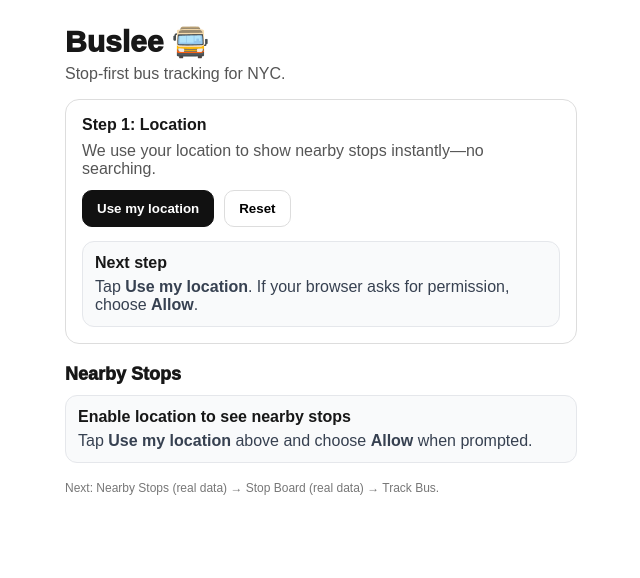
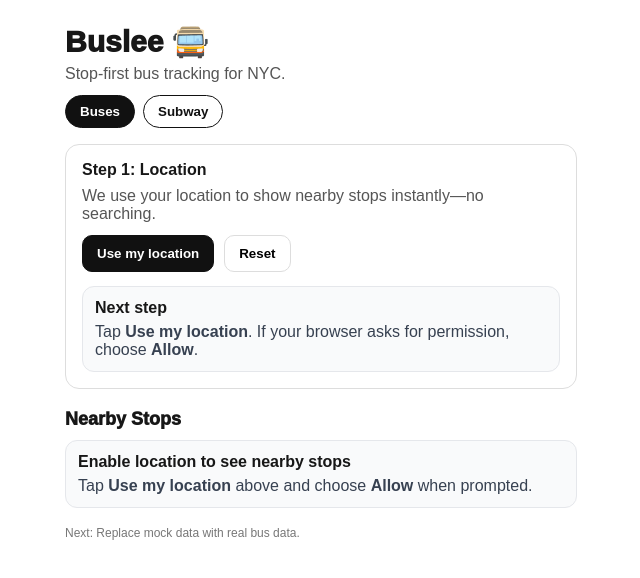
Before and after one commit to pariswatches1/nyc-bus-tracker, a Next.js app in the folder apps/web/: page / in a window 1280 px wide. Shown: the top 578 px of the page, without its empty margins (319-959 px from the left). Built offline with nearby package versions, Linux system fonts and the light colour scheme.

Commit message:
Add Subway mode toggle and mock Times Sq arrivals

```diff
--- a/apps/web/src/app/page.tsx
+++ b/apps/web/src/app/page.tsx
@@ -69,7 +69,7 @@
   );
 }
 
-function ArrivalPill({ a }: { a: ArrivalChip }) {
+function ArrivalPill({ a, showScheduled }: { a: ArrivalChip; showScheduled: boolean }) {
   return (
     <span
       style={{
@@ -94,21 +94,47 @@
       >
         {a.route}
       </span>
-      <span>{a.minutes} min</span>
-      <ConfidencePill kind={a.kind} />
+      <span style={{ color: "#222222" }}>{a.minutes} min</span>
+      {(a.kind === "live" || showScheduled) && <ConfidencePill kind={a.kind} />}
     </span>
   );
 }
 
 /** ---------------- Page ---------------- */
 export default function Home() {
+  const [mode, setMode] = useState<"bus" | "subway">("bus");
   const [geo, setGeo] = useState<GeoState>({ status: "idle" });
   const [selectedStop, setSelectedStop] = useState<StopCard | null>(null);
+  const [showLocationDetails, setShowLocationDetails] = useState(false);
 
   const canUseGeo = useMemo(() => typeof navigator !== "undefined" && !!navigator.geolocation, []);
 
+  function setModeSafe(next: "bus" | "subway") {
+    setMode(next);
+    setSelectedStop(null);
+  }
+
+  /** Subway: start with ONE hardcoded station (so we don't get lost). */
+  const subwayMockStops: StopCard[] = useMemo(
+    () => [
+      {
+        stopId: "TSQ",
+        name: "Times Sq – 42 St",
+        distanceM: 0,
+        arrivals: [
+          { route: "1 Uptown", minutes: 2, kind: "live" },
+          { route: "1 Downtown", minutes: 5, kind: "live" },
+          { route: "2 Uptown", minutes: 1, kind: "live" },
+        ],
+      },
+    ],
+    []
+  );
+
   /** Mock nearby stops (Step 2). Later we replace with real MTA data. */
   const mockStops = useMemo<StopCard[]>(() => {
+    if (mode === "subway") return subwayMockStops;
+
     const base: StopCard[] = [
       {
         stopId: "MTA_STOP_1",
@@ -140,7 +166,19 @@
       },
     ];
     return base;
-  }, []);
+  }, [mode, subwayMockStops]);
+
+  /** For Nearby Stops/Stations: show ONLY the soonest arrival per route label. */
+  const nearbyDisplayStops = useMemo<StopCard[]>(() => {
+    return mockStops.map((s) => {
+      const bestByRoute = new Map<string, ArrivalChip>();
+      for (const a of s.arrivals) {
+        const prev = bestByRoute.get(a.route);
+        if (!prev || a.minutes < prev.minutes) bestByRoute.set(a.route, a);
+      }
+      return { ...s, arrivals: Array.from(bestByRoute.values()).sort((a, b) => a.minutes - b.minutes) };
+    });
+  }, [mockStops]);
 
   function requestLocation() {
     if (!canUseGeo) {
@@ -173,6 +211,39 @@
       <header>
         <h1 style={{ fontSize: 30, fontWeight: 950, margin: 0 }}>Buslee 🚍</h1>
         <p style={{ marginTop: 6, color: "#555" }}>Stop-first bus tracking for NYC.</p>
+
+        {/* Mode toggle */}
+        <div style={{ marginTop: 12, display: "flex", gap: 8 }}>
+          <button
+            onClick={() => setModeSafe("bus")}
+            style={{
+              padding: "8px 14px",
+              borderRadius: 999,
+              border: "1px solid #111",
+              background: mode === "bus" ? "#111" : "#fff",
+              color: mode === "bus" ? "#fff" : "#111",
+              fontWeight: 900,
+              cursor: "pointer",
+            }}
+          >
+            Buses
+          </button>
+
+          <button
+            onClick={() => setModeSafe("subway")}
+            style={{
+              padding: "8px 14px",
+              borderRadius: 999,
+              border: "1px solid #111",
+              background: mode === "subway" ? "#111" : "#fff",
+              color: mode === "subway" ? "#fff" : "#111",
+              fontWeight: 900,
+              cursor: "pointer",
+            }}
+          >
+            Subway
+          </button>
+        </div>
       </header>
 
       {/* Step 1: Location */}
@@ -211,6 +282,7 @@
             onClick={() => {
               setGeo({ status: "idle" });
               setSelectedStop(null);
+              setShowLocationDetails(false);
             }}
             style={{
               padding: "10px 14px",
@@ -243,8 +315,31 @@
                 background: "#ecfdf5",
               }}
             >
-              <div style={{ fontWeight: 950, marginBottom: 6 }}>Location received ✅</div>
-              <div style={{ fontFamily: "ui-monospace, SFMono-Regular, Menlo, monospace" }}>
+              <div style={{ fontWeight: 950, marginBottom: 6 }}>Location found ✅</div>
+
+              <button
+                onClick={() => setShowLocationDetails((v) => !v)}
+                style={{
+                  border: "none",
+                  background: "transparent",
+                  padding: 0,
+                  color: "#065f46",
+                  fontWeight: 900,
+                  cursor: "pointer",
+                }}
+              >
+                {showLocationDetails ? "Hide details" : "Show details"}
+              </button>
+
+              {showLocationDetails && (
+                <>
+                  <div
+                    style={{
+                      marginTop: 10,
+                      fontFamily: "ui-monospace, SFMono-Regular, Menlo, monospace",
+                      color: "#064e3b",
+                    }}
+                  >
                     lat: {fmt(geo.lat)} <br />
                     lon: {fmt(geo.lon)} <br />
                     accuracy: ~{Math.round(geo.accuracyM)}m
@@ -252,6 +347,8 @@
                   <div style={{ marginTop: 8, color: "#065f46", fontSize: 12 }}>
                     Updated: {new Date(geo.ts).toLocaleTimeString()}
                   </div>
+                </>
+              )}
             </div>
           )}
 
@@ -276,17 +373,19 @@
         </div>
       </section>
 
-      {/* Step 2: Nearby Stops */}
+      {/* Step 2: Nearby Stops / Stations */}
       <section style={{ marginTop: 20 }}>
-        <h2 style={{ fontSize: 18, fontWeight: 950, marginBottom: 10 }}>Nearby Stops</h2>
+        <h2 style={{ fontSize: 18, fontWeight: 950, marginBottom: 10 }}>
+          {mode === "bus" ? "Nearby Stops" : "Nearby Stations"}
+        </h2>
 
         {geo.status !== "granted" ? (
-          <InfoBox title="Enable location to see nearby stops">
+          <InfoBox title={`Enable location to see nearby ${mode === "bus" ? "stops" : "stations"}`}>
             Tap <b>Use my location</b> above and choose <b>Allow</b> when prompted.
           </InfoBox>
         ) : (
           <div style={{ display: "grid", gap: 12 }}>
-            {mockStops.map((s) => (
+            {nearbyDisplayStops.map((s) => (
               <div
                 key={s.stopId}
                 style={{
@@ -297,7 +396,7 @@
                 }}
               >
                 <div style={{ display: "flex", justifyContent: "space-between", gap: 12 }}>
-                  <div style={{ fontWeight: 950 }}>{s.name}</div>
+                  <div style={{ fontWeight: 950, color: "#111111" }}>{s.name}</div>
                   <div style={{ color: "#6b7280", fontWeight: 900, fontSize: 12 }}>
                     {distanceLabel(s.distanceM)}
                   </div>
@@ -305,7 +404,7 @@
 
                 <div style={{ display: "flex", gap: 8, flexWrap: "wrap", marginTop: 10 }}>
                   {s.arrivals.map((a, idx) => (
-                    <ArrivalPill key={idx} a={a} />
+                    <ArrivalPill key={idx} a={a} showScheduled={false} />
                   ))}
                 </div>
 
@@ -324,7 +423,7 @@
                       cursor: "pointer",
                     }}
                   >
-                    Open Stop Board →
+                    {mode === "bus" ? "See buses at this stop →" : "See trains at this station →"}
                   </button>
                 </div>
               </div>
@@ -393,13 +492,21 @@
                     {a.route}
                   </span>
 
-                  <span style={{ fontWeight: 950, fontSize: 18 }}>{a.minutes} min</span>
+                  <span style={{ fontWeight: 950, fontSize: 18, color: "#222222" }}>
+                    {a.minutes} min
+                  </span>
 
                   <ConfidencePill kind={a.kind} />
                 </div>
 
                 <button
-                  onClick={() => alert("Next: Track This Bus (map + live movement).")}
+                  onClick={() =>
+                    alert(
+                      mode === "bus"
+                        ? "Next: Track This Bus (map + live movement)."
+                        : "Next: Track This Train (map + live movement)."
+                    )
+                  }
                   style={{
                     padding: "8px 12px",
                     borderRadius: 10,
@@ -410,7 +517,7 @@
                     cursor: "pointer",
                   }}
                 >
-                  Track Bus →
+                  {mode === "bus" ? "Track Bus →" : "Track Train →"}
                 </button>
               </div>
             ))}
@@ -419,7 +526,7 @@
       )}
 
       <footer style={{ marginTop: 18, color: "#777", fontSize: 12 }}>
-        Next: Nearby Stops (real data) → Stop Board (real data) → Track Bus.
+        Next: Replace mock data with real {mode === "bus" ? "bus" : "subway"} data.
       </footer>
     </main>
   );
```
Lines whose indentation alone changed are shown as unchanged.
